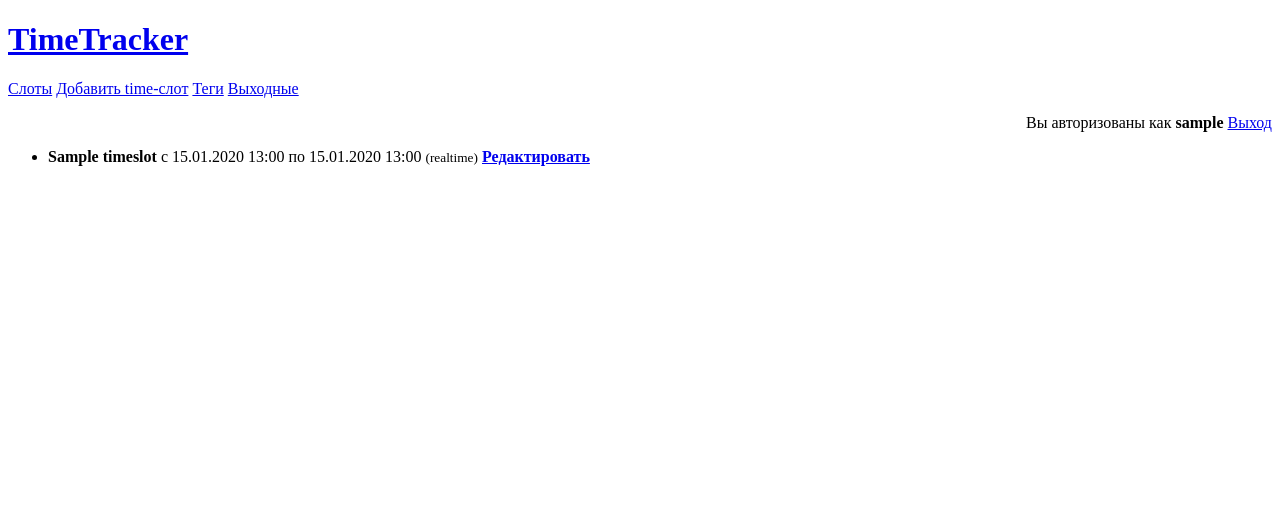
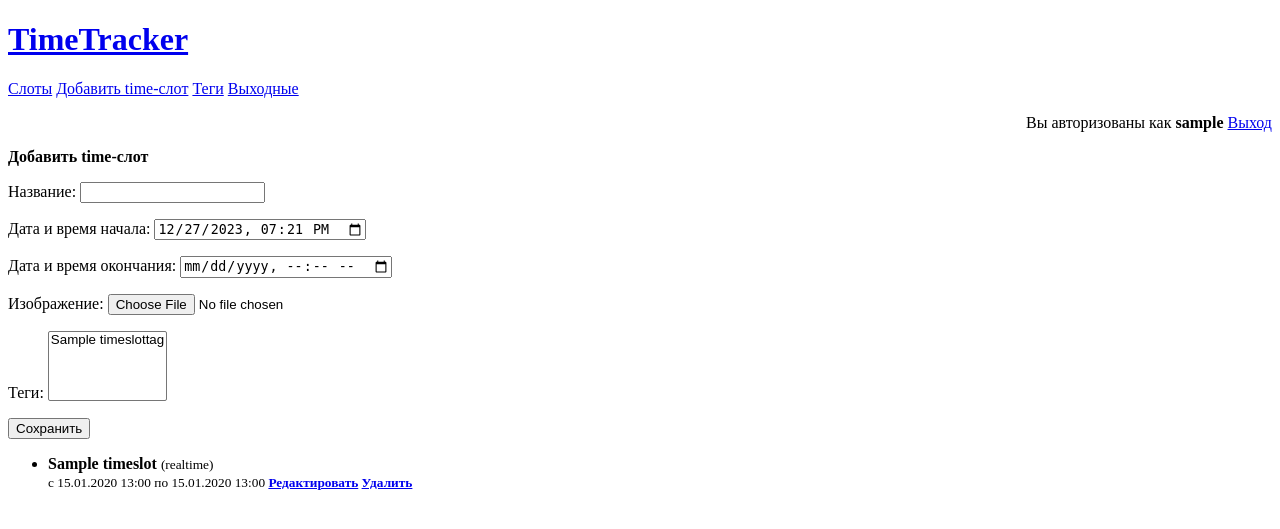
Before and after one commit to EternalGeniuz/module2, a Django app: page / in a window 1280 px wide. Shown: the top 529 px of the page. Run offline with Django 5.2, Linux system fonts and the light colour scheme; a user stored in the database is signed in; tables that the repository leaves empty hold one stand-in row (values such as "Sample post").

Commit message:
+ upd forms, auth +auth control

```diff
--- a/timetracker/settings.py
+++ b/timetracker/settings.py
@@ -128,3 +128,6 @@ DEFAULT_AUTO_FIELD = "django.db.models.BigAutoField"
 
 MEDIA_ROOT = "media/"
 MEDIA_URL = "media/"
+
+LOGIN_URL = "auth"
+LOGIN_REDIRECT_URL = "main"
--- a/web/forms.py
+++ b/web/forms.py
@@ -28,6 +28,8 @@ class AuthForm(forms.Form):
 
 class TimeSlotForm(forms.ModelForm):
     def save(self, commit=True):
+        if not self.cleaned_data['end_date']:
+            self.instance.is_realtime = True
         self.instance.user = self.initial["user"]
         return super().save(commit)
 
--- a/web/models.py
+++ b/web/models.py
@@ -1,5 +1,6 @@
 from django.contrib.auth import get_user_model
 from django.db import models
+from django.utils import timezone
 
 User = get_user_model()
 
@@ -14,11 +15,11 @@ class TimeSlotTag(models.Model):
 
 class TimeSlot(models.Model):
     title = models.CharField(max_length=256, verbose_name='Название')
-    start_date = models.DateTimeField(verbose_name='Дата и время начала')
-    end_date = models.DateTimeField(verbose_name='Дата и время окончания')
+    start_date = models.DateTimeField(verbose_name='Дата и время начала', default=timezone.now)
+    end_date = models.DateTimeField(verbose_name='Дата и время окончания', null=True, blank=True)
     is_realtime = models.BooleanField(default=False, verbose_name='Реальное время')
     user = models.ForeignKey(User, on_delete=models.CASCADE, verbose_name='Пользователь')
-    tags = models.ManyToManyField(TimeSlotTag, verbose_name='Теги')
+    tags = models.ManyToManyField(TimeSlotTag, verbose_name='Теги', blank=True)
     image = models.ImageField(upload_to="time_slots/", null=True, blank=True, verbose_name="Изображение")
 
 
--- a/web/templates/web/base.html
+++ b/web/templates/web/base.html
@@ -6,13 +6,14 @@
 </head>
 <body>
 <h1><a href="{% url 'main' %}">TimeTracker</a></h1>
+
 <nav>
+    {% if not user.is_anonymous %}
         <a href="{% url 'main' %}">Слоты</a>
         <a href="{% url 'time_slot_add' %}">Добавить time-слот</a>
         <a href="{% url 'tags' %}">Теги</a>
         <a href="{% url 'holidays' %}">Выходные</a>
         <div style='text-align: right'>
-        {% if not user.is_anonymous %}
             <p>Вы авторизованы как <b>{{ user.username }}</b>
                 <a href="{% url 'logout' %}">Выход</a></p>
     {% endif %}
--- a/web/templates/web/main.html
+++ b/web/templates/web/main.html
@@ -1,17 +1,38 @@
 {% extends 'web/base.html' %}
 {% block content %}
-
+<div>
+    {% if current_timeslot %}
+        <b>Текущий time-слот:</b> {{ current_timeslot.title }} <br>
+        <small>Начат {{current_timeslot.start_date }}</small>
+        <form action="{% url 'time_slot_stop' current_timeslot.id%}" method="post">
+            {% csrf_token %}
+            <button>Закончить</button>
+        </form>
+    {% else %}
+        <b>Добавить time-слот</b>
+        <form action="{% url 'time_slot_add' %}" method="post">
+            {% csrf_token %}
+            {{ form.as_p }}
+            <button>Сохранить</button>
+        </form>
+    {% endif %}
+</div>
+<div>
     <ul>
         {% for timeslot in timeslots %}
         <li>
             <b>{{ timeslot.title }}</b>
-        с {{ timeslot.start_date|date:"SHORT_DATETIME_FORMAT" }} по {{ timeslot.end_date|date:"SHORT_DATETIME_FORMAT" }}
             {% if timeslot.is_realtime %}
             <small>(realtime)</small>
             {% endif %}
+            <br>
+            <small>с {{ timeslot.start_date|date:"SHORT_DATETIME_FORMAT" }} {% if timeslot.end_date %} по
+                {{ timeslot.end_date|date:"SHORT_DATETIME_FORMAT" }} {% endif %}
                 <a href="{% url 'time_slot_edit' timeslot.id %}"><b>Редактировать</b></a>
+                <a href="{% url 'time_slot_delete' timeslot.id %}"><b>Удалить</b></a>
+            </small>
         </li>
         {% endfor %}
     </ul>
-
+</div>
 {% endblock %}
--- a/web/urls.py
+++ b/web/urls.py
@@ -11,7 +11,10 @@ from .views import (
     tags_delete_view,
     holidays_delete_view,
     holidays_view,
+    time_slot_delete_view,
+    time_slot_stop_view,
 )
+
 
 urlpatterns = [
     path('', main_view, name='main'),
@@ -20,9 +23,11 @@ urlpatterns = [
     path('logout/', logout_view, name='logout'),
     path('time_slots/add/', time_slot_add_view, name='time_slot_add'),
     path('time_slots/<int:id>/', time_slot_edit_view, name='time_slot_edit'),
+    path('time_slots/<int:id>/delete/', time_slot_delete_view, name='time_slot_delete'),
+    path('time_slots/<int:id>/stop/', time_slot_stop_view, name='time_slot_stop'),
     path('tags/', tags_view, name='tags'),
-    path('tags/<int:id>/delete', tags_delete_view, name='tags_delete'),
+    path('tags/<int:id>/delete/', tags_delete_view, name='tags_delete'),
     path('holidays/', holidays_view, name='holidays'),
-    path('holidays/<int:id>/delete', holidays_delete_view, name='holidays_delete'),
+    path('holidays/<int:id>/delete/', holidays_delete_view, name='holidays_delete'),
 
 ]
--- a/web/views.py
+++ b/web/views.py
@@ -1,5 +1,7 @@
 from django.contrib.auth import get_user_model, authenticate, login, logout
-from django.shortcuts import render, redirect
+from django.contrib.auth.decorators import login_required
+from django.shortcuts import render, redirect, get_object_or_404
+from django.utils import timezone
 
 from .forms import (
     RegistrationForm,
@@ -12,10 +14,19 @@ from .models import TimeSlot, TimeSlotTag, Holiday
 
 User = get_user_model()
 
-
+@login_required
 def main_view(request):
-    timeslots = TimeSlot.objects.all()
-    return render(request, "web/main.html", {"timeslots": timeslots})
+    timeslots = TimeSlot.objects.filter(user=request.user).order_by("-start_date")
+    current_timeslot = timeslots.filter(end_date__isnull=True).first()
+    return render(
+        request,
+        "web/main.html",
+        {
+            "current_timeslot": current_timeslot,
+            "timeslots": timeslots,
+            "form": TimeSlotForm(),
+        },
+    )
 
 
 def registration_view(request):
@@ -55,6 +66,7 @@ def logout_view(request):
     return redirect("main")
 
 
+@login_required
 def time_slot_add_view(request):
     form = TimeSlotForm()
     if request.method == "POST":
@@ -64,11 +76,11 @@ def time_slot_add_view(request):
             return redirect("main")
     return render(request, "web/time_slot_form.html", {"form": form})
 
-
+@login_required
 def time_slot_edit_view(request, id=None):
     timeslot = None
     if id is not None:
-        timeslot = TimeSlot.objects.get(id=id)
+        timeslot = get_object_or_404(TimeSlot, user=request.user, id=id)
     form = TimeSlotForm(instance=timeslot)
     if request.method == "POST":
         form = TimeSlotForm(
@@ -82,9 +94,23 @@ def time_slot_edit_view(request, id=None):
             return redirect("main")
     return render(request, "web/time_slot_form.html", {"form": form})
 
+@login_required
+def time_slot_stop_view(request, id):
+    if request.method == "POST":
+        timeslot = get_object_or_404(TimeSlot, user=request.user, id=id)
+        timeslot.end_date = timezone.now()
+        timeslot.save()
+    return redirect("main")
+
+@login_required
+def time_slot_delete_view(request, id):
+    tag = get_object_or_404(TimeSlot, user=request.user, id=id)
+    tag.delete()
+    return redirect("main")
+
 
 def _list_editor_view(request, model_cls, form_cls, template_name, url_name):
-    items = model_cls.objects.all()
+    items = model_cls.objects.filter(user=request.user)
     form = form_cls()
     if request.method == "POST":
         form = form_cls(
@@ -96,22 +122,22 @@ def _list_editor_view(request, model_cls, form_cls, template_name, url_name):
             return redirect(url_name)
     return render(request, f"web/{template_name}.html", {"items": items, "form": form})
 
+@login_required
+def tags_view(request):
+    return _list_editor_view(request, TimeSlotTag, TimeSlotTagForm, "tags", "tags")
 
-def tags_view(request):
-    return _list_editor_view(request, TimeSlotTag, TimeSlotTagForm, 'tags', 'tags')
+@login_required
+def tags_delete_view(request, id):
+    tag = get_object_or_404(TimeSlotTag, user=request.user, id=id)
+    tag.delete()
+    return redirect("tags")
 
+@login_required
+def holidays_view(request):
+    return _list_editor_view(request, Holiday, HolidayForm, "holidays", "holidays")
 
-def tags_delete_view(request, id):
-    tag = TimeSlotTag.objects.get(id=id)
-    tag.delete()
-    return redirect('tags')
-
-
-def holidays_view(request):
-    return _list_editor_view(request, Holiday, HolidayForm, 'holidays', 'holidays')
-
-
+@login_required
 def holidays_delete_view(request, id):
-    holiday = Holiday.objects.get(id=id)
+    holiday = get_object_or_404(Holiday, user=request.user, id=id)
     holiday.delete()
-    return redirect('holidays')
+    return redirect("holidays")
```
Also changed, not shown: web/migrations/0003_alter_holiday_date_alter_holiday_user_and_more.py (added). Lines whose indentation alone changed are shown as unchanged.
